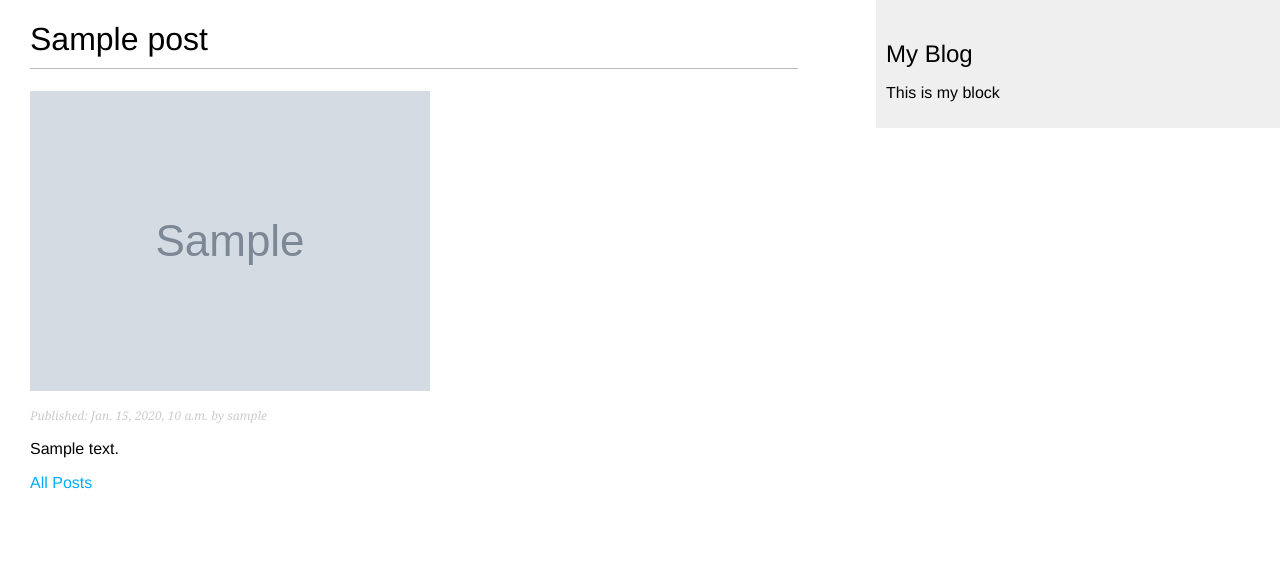
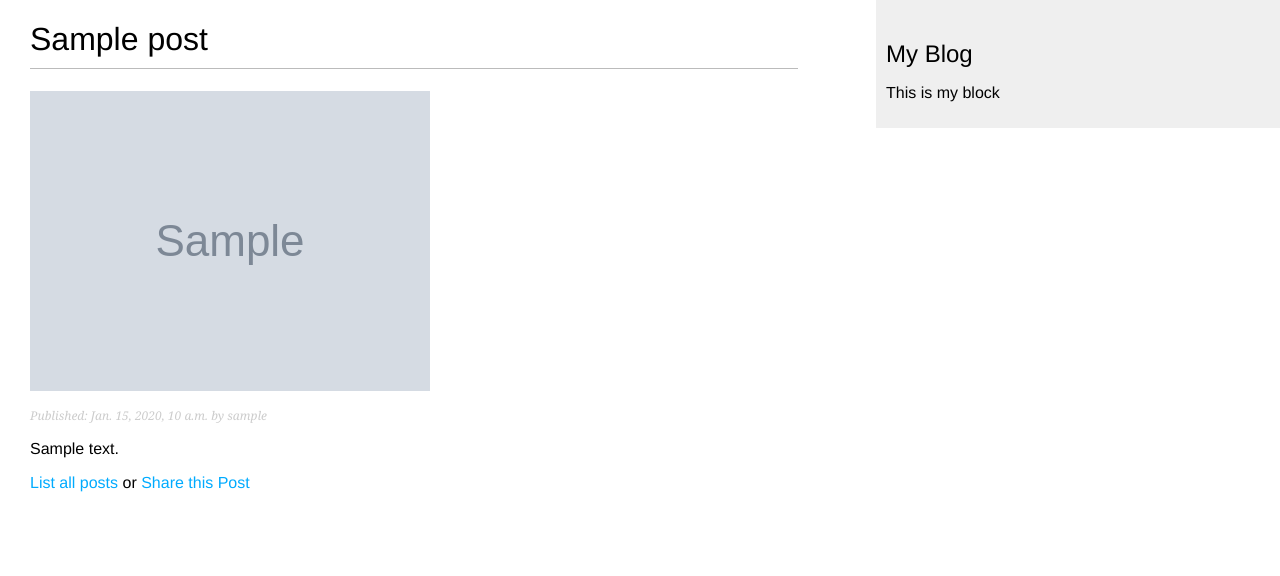
Before and after one commit to RoseOfVoid/Blog_Application_Django, a Django app: a page that uses blog/templates/blog/post/detail.html in a window 1280 px wide. Shown: the top 576 px of the page. Run offline with Django 5.2, Linux system fonts and the light colour scheme; tables that the repository leaves empty hold one stand-in row (values such as "Sample post"); grey boxes marked "Sample" are stand-in pictures.

Commit message:
Post sharing via E-mail

```diff
--- a/blog/templates/blog/post/detail.html
+++ b/blog/templates/blog/post/detail.html
@@ -9,6 +9,9 @@
         Published: {{ post.publish }} by {{ post.author }}
     </p>
     {{ post.body|linebreaks }}
-
-    <a href="{% url 'blog:list' %}">All Posts</a>
+    <p>
+        <a href="{% url 'blog:list' %}">List all posts</a>
+         or
+        <a href="{% url 'blog:share' post.id %}">Share this Post</a>
+    </p>
 {%  endblock %}
--- a/blog/templates/blog/post/list.html
+++ b/blog/templates/blog/post/list.html
@@ -15,5 +15,5 @@
         </p>
      {{ post.body|truncatewords:30|linebreaks }}
     {% endfor %}
-    {% include "pagination.html" with page=posts %}
+    {% include "pagination.html" with page=page_obj %}
 {% endblock %}
--- a/blog/urls.py
+++ b/blog/urls.py
@@ -4,6 +4,7 @@ from .views import *
 
 app_name = 'blog'
 urlpatterns = [
-    path('', post_list, name='list'),
+    path('', PostListView.as_view(), name='list'),
     path('post/<int:year>/<int:month>/<int:day>/<slug:slug>/', post_detail, name='detail'),
+    path('post/share/<int:post_id>/', post_share, name='share'),
 ]
--- a/blog/views.py
+++ b/blog/views.py
@@ -1,23 +1,40 @@
 from django.shortcuts import render, get_object_or_404
 from .models import Post
 from django.core.paginator import Paginator, EmptyPage, PageNotAnInteger
+from django.views.generic import ListView
+from .forms import EmailPostForm
+from django.core.mail import send_mail
 
 
-def post_list(request):
-    post_list = Post.published.all()
-    paginator = Paginator(post_list, 3) # 3 Posts per Page
-    page_number = request.GET.get('page', 1) # Default page = 1
-    try:
-        posts = paginator.page(page_number)
-    except EmptyPage:
-        posts = paginator.page(paginator.num_pages)
-    except PageNotAnInteger:
-        posts = paginator.page(1)
-    context = {'posts': posts}
-    return render(request, 'blog/post/list.html', context)
+class PostListView(ListView):
+    queryset = Post.published.all()
+    context_object_name = 'posts'
+    paginate_by = 3
+    template_name = 'blog/post/list.html'
 
 
 def post_detail(request, year, month, day, slug):
     post = get_object_or_404(Post, status=Post.Status.PUBLISHED, slug=slug, publish__year=year, publish__month=month, publish__day=day)
     context = {'post': post}
     return render(request, 'blog/post/detail.html', context)
+
+
+def post_share(request, post_id):
+    post = get_object_or_404(Post, id=post_id, status=Post.Status.PUBLISHED)
+
+    sent = False
+
+    if request.method == 'POST':
+        form = EmailPostForm(request.POST)
+        if form.is_valid():
+            cd = form.cleaned_data
+            subject = (f"{cd['name']} ({cd['email']}) "
+            f"recommends you read {post.title}")
+            message = (f"Read {post.title} at http://127.0.0.1:8000{post.get_absolute_url()}\n\n"
+                       f"{cd['name']}\'s coments: {cd['comments']}")
+            send_mail(subject=subject, message=message, from_email=None, recipient_list=[cd['to']])
+            sent = True
+    else:
+        form = EmailPostForm()
+    context = {'post': post, 'form': form, 'sent': sent}
+    return render(request, 'blog/post/share.html', context)
```
Also changed, not shown: blog/forms.py (added, +7 -0 lines), blog/templates/blog/post/share.html (added, +24 -0 lines), mysite/settings.py (+8 -0 lines).
